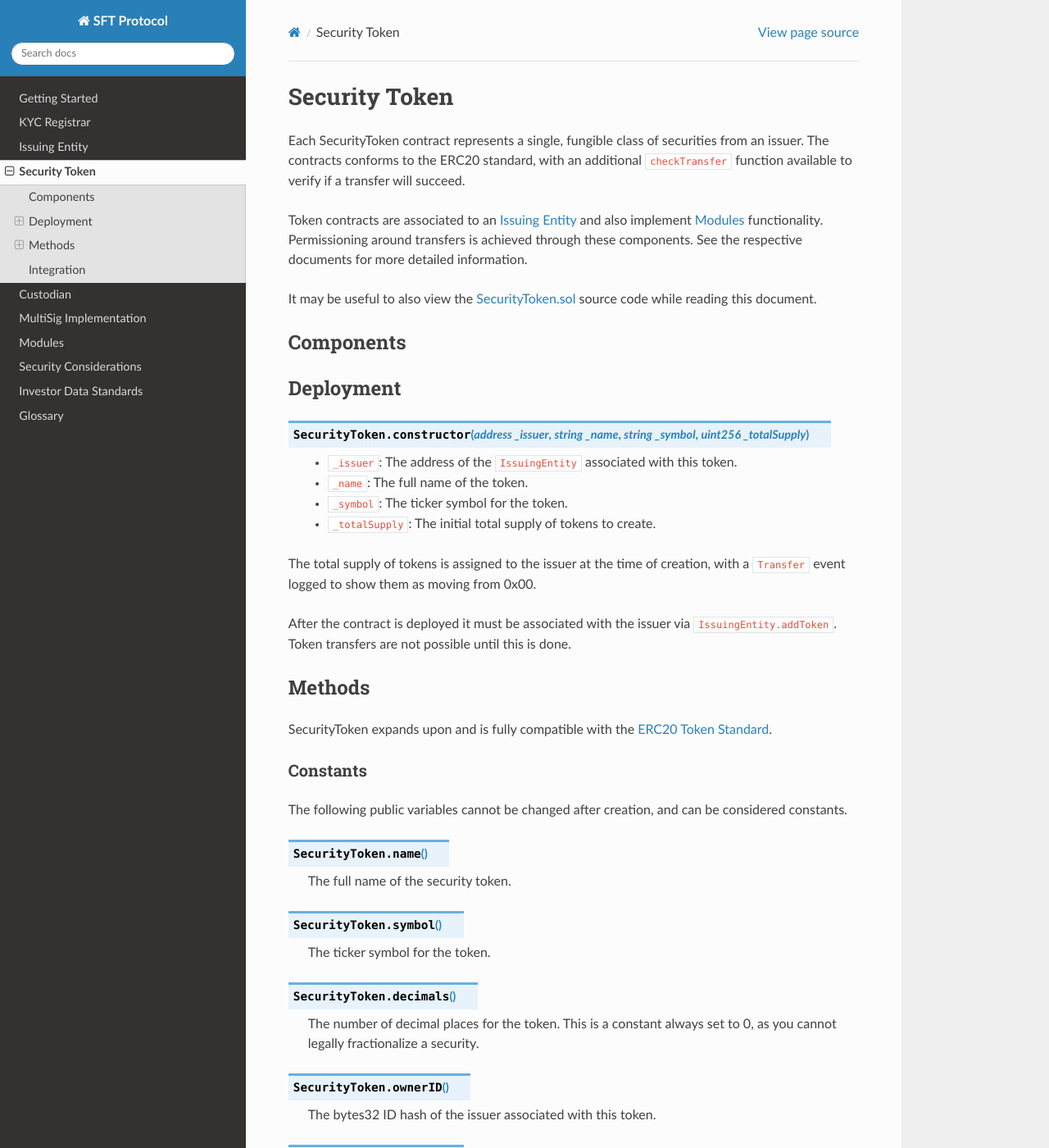
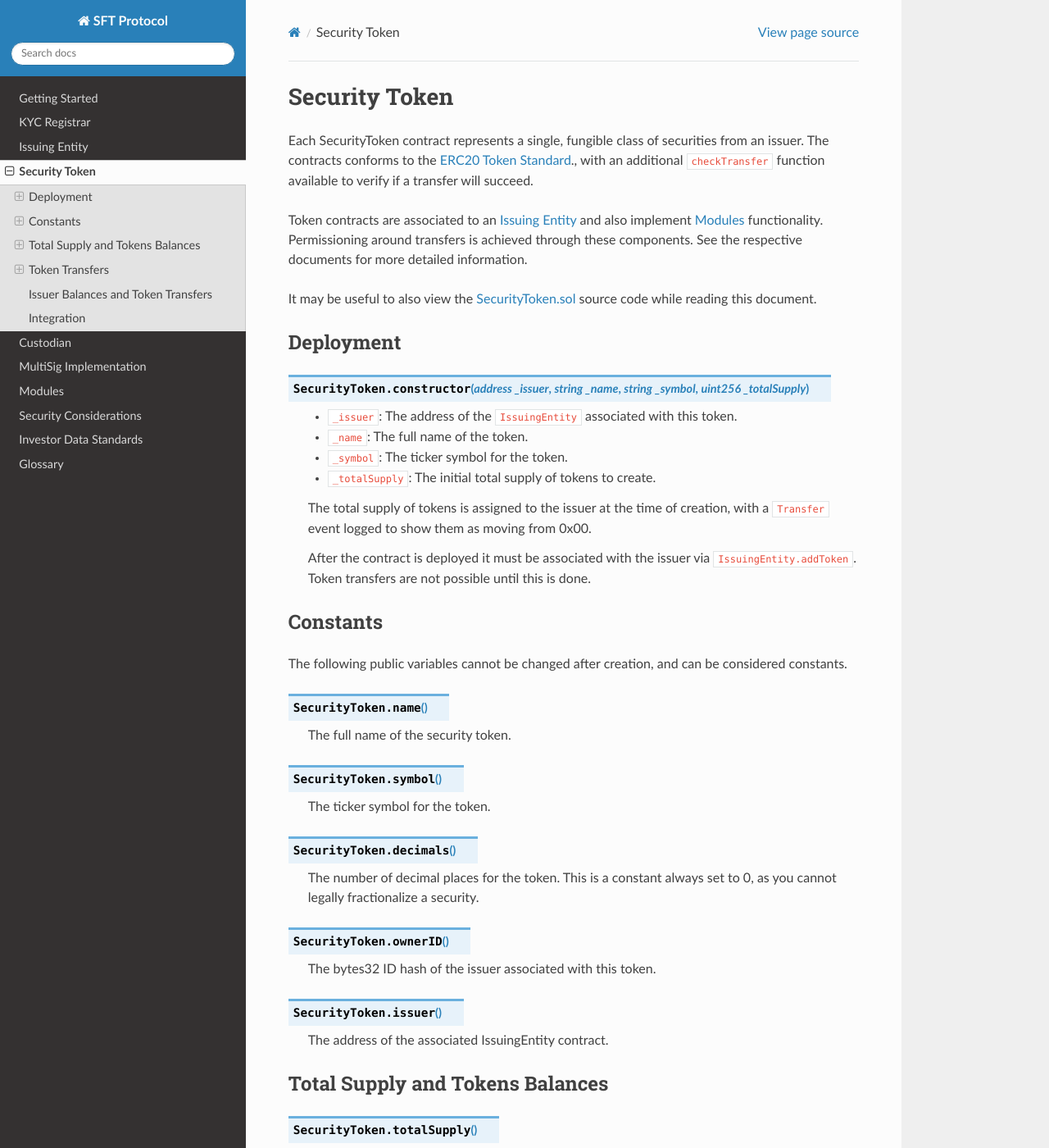
Before and after one commit to zerolawtech/SFT-Protocol, a Sphinx documentation site: the page built from docs/security-token.rst, in a window 1280 px wide and 1400 px high. Shown: the whole window at 82% size. Built offline with Sphinx 7.4.7 and the Read the Docs theme 2.0.0, drawn with Linux system fonts in a browser that asks for light colours; some of the changed text lies outside the part shown.

Commit message:
security-token

```diff
--- a/docs/security-token.rst
+++ b/docs/security-token.rst
@@ -4,14 +4,12 @@
 Security Token
 ##############
 
-Each SecurityToken contract represents a single, fungible class of securities from an issuer. The contracts conforms to the ERC20 standard, with an additional ``checkTransfer`` function available to verify if a transfer will succeed.
+Each SecurityToken contract represents a single, fungible class of securities from an issuer. The contracts conforms to the `ERC20 Token
+Standard <https://theethereum.wiki/w/index.php/ERC20_Token_Standard>`__., with an additional ``checkTransfer`` function available to verify if a transfer will succeed.
 
 Token contracts are associated to an :ref:`issuing-entity` and also implement :ref:`modules` functionality. Permissioning around transfers is achieved through these components. See the respective documents for more detailed information.
 
 It may be useful to also view the `SecurityToken.sol <https://github.com/SFT-Protocol/security-token/tree/master/contracts/SecurityToken.sol>`__ source code while reading this document.
-
-Components
-==========
 
 Deployment
 ==========
@@ -23,20 +21,14 @@ Deployment
     * ``_symbol``: The ticker symbol for the token.
     * ``_totalSupply``: The initial total supply of tokens to create.
 
-The total supply of tokens is assigned to the issuer at the time of creation,
-with a ``Transfer`` event logged to show them as moving from 0x00.
+    The total supply of tokens is assigned to the issuer at the time of creation,
+    with a ``Transfer`` event logged to show them as moving from 0x00.
 
-After the contract is deployed it must be associated with the issuer via
-``IssuingEntity.addToken``. Token transfers are not possible until this is done.
-
-Methods
-=======
-
-SecurityToken expands upon and is fully compatible with the `ERC20 Token
-Standard <https://theethereum.wiki/w/index.php/ERC20_Token_Standard>`__.
+    After the contract is deployed it must be associated with the issuer via
+    ``IssuingEntity.addToken``. Token transfers are not possible until this is done.
 
 Constants
----------
+=========
 
 The following public variables cannot be changed after creation, and can be considered constants.
 
@@ -58,10 +50,10 @@ The following public variables cannot be changed after creation, and can be cons
 
 .. method:: SecurityToken.issuer
 
-    The address of the associated IssuingEntity contract
+    The address of the associated IssuingEntity contract.
 
 Total Supply and Tokens Balances
---------------------------------
+================================
 
 .. method:: SecurityToken.totalSupply
 
@@ -81,7 +73,7 @@ Total Supply and Tokens Balances
 
 
 Token Transfers
----------------
+===============
 
 .. method:: SecurityToken.checkTransfer(address _from, address _to, uint256 _value)
 
```
Also changed, not shown: other parts of docs/security-token.rst (+2 -2 lines).
